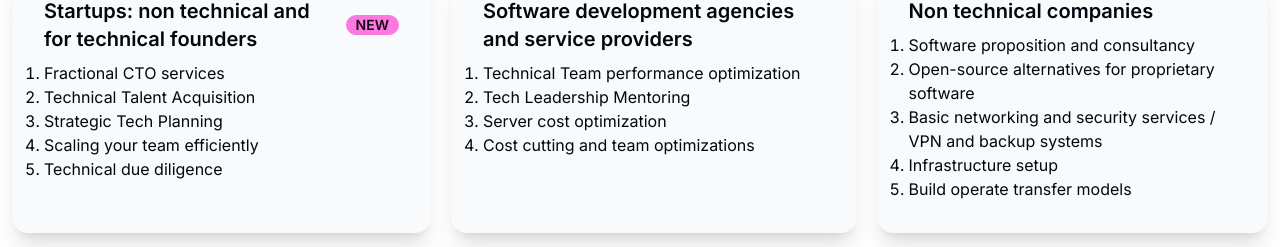
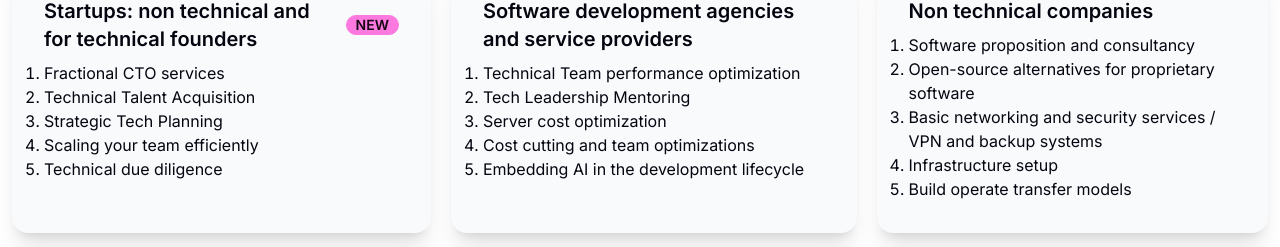
Before and after one commit to shekspir55/consultancy, a Next.js app: page / in a window 1280 px wide. Shown: the part 1055-1302 px from the top of the page. Built offline with nearby package versions, Linux system fonts and the light colour scheme.

Commit message:
added AI

```diff
--- a/src/app/page.tsx
+++ b/src/app/page.tsx
@@ -222,6 +222,7 @@ export default function Home() {
                     <li>Tech Leadership Mentoring</li>
                     <li>Server cost optimization</li>
                     <li>Cost cutting and team optimizations</li>
+                    <li>Embedding AI in the development lifecycle</li>
                   </ul>
                 </div>
               </div>
```
